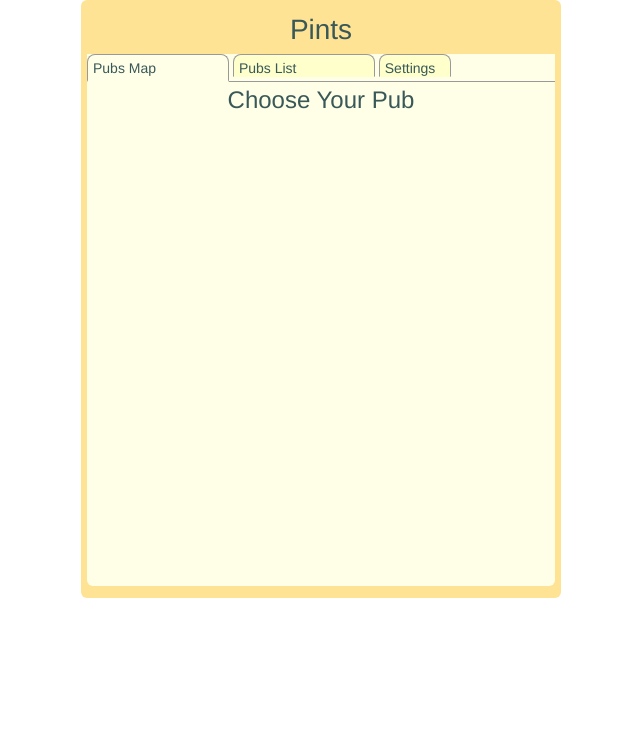
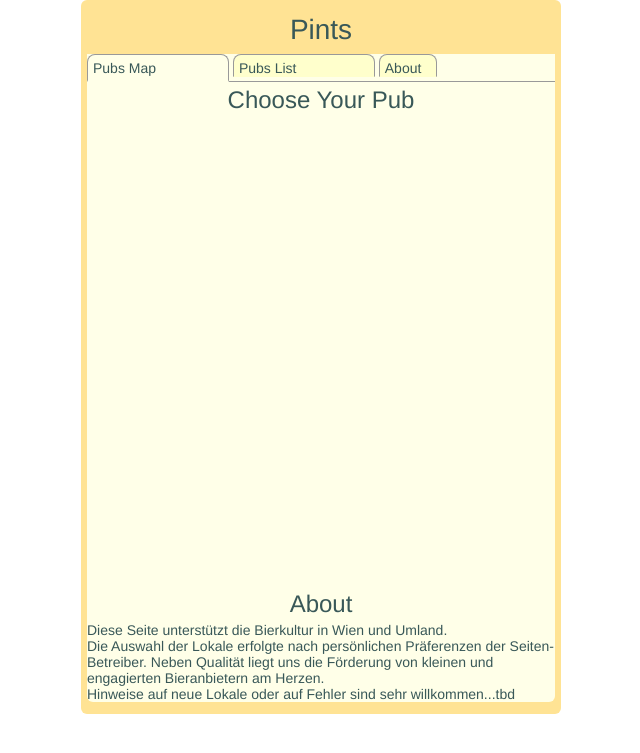
Before and after one commit to richardtraindl/pints, a Jekyll site: the page built from pints/index.html, in a window 1280 px wide. Shown: the top 753 px of the page, without its empty margins (319-959 px from the left). Built offline with Jekyll 4.4.1, drawn with Linux system fonts in a browser that asks for light colours.

Commit message:
Update index.html

```diff
--- a/pints/index.html
+++ b/pints/index.html
@@ -9,7 +9,7 @@ id: index
         <ul>
           <li class="tab selected" id="map" style="width: 120px;">Pubs Map</li>
           <li class="tab" id="list" style="width: 120px;">Pubs List</li>
-          <li class="tab" id="settings">Settings</li>
+          <li class="tab" id="about">About</li>
         </ul>
       </nav>
 
@@ -37,10 +37,15 @@ id: index
           </div>
         </section>
 
-        <section id='section-settings'>
-          <h2>Settings</h2>
+        <section id='section-about'>
+          <h2>About</h2>
 
-          <div>bla bla bla bla bla</div>
+          <p>
+              Diese Seite unterstützt die Bierkultur in Wien und Umland.<br>
+              Die Auswahl der Lokale erfolgte nach persönlichen Präferenzen der Seiten-Betreiber.
+              Neben Qualität liegt uns die Förderung von kleinen und engagierten Bieranbietern am Herzen.<br>
+              Hinweise auf neue Lokale oder auf Fehler sind sehr willkommen...tbd
+          </p>
         </section>
     </article>
 
@@ -60,7 +65,7 @@ id: index
 
             $('#section-list').css("display", "none");
             $('#section-map').css("display", "none");
-            $('#section-settings').css("display", "none");
+            $('#section-about').css("display", "none");
 
             $(id).css("display", "block");
 
```
